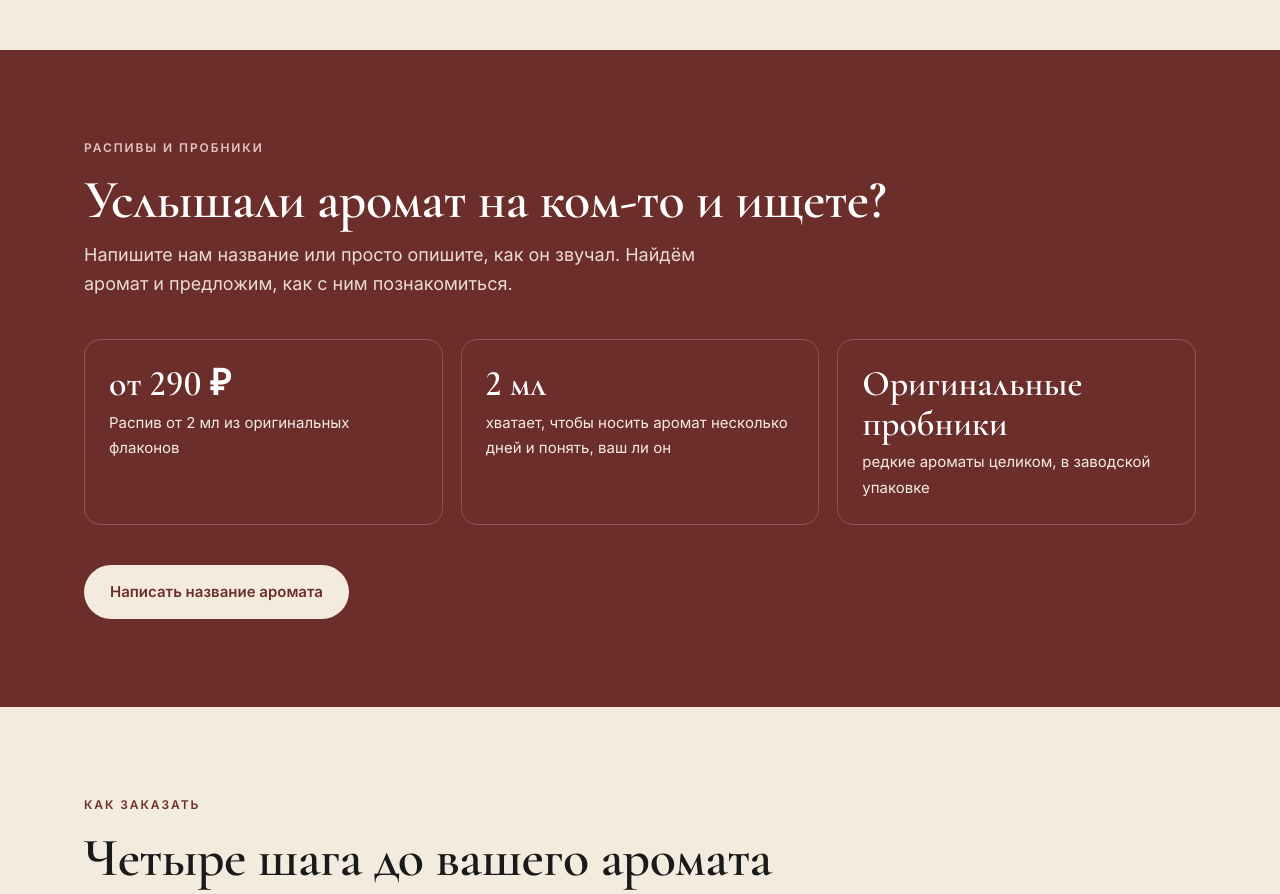
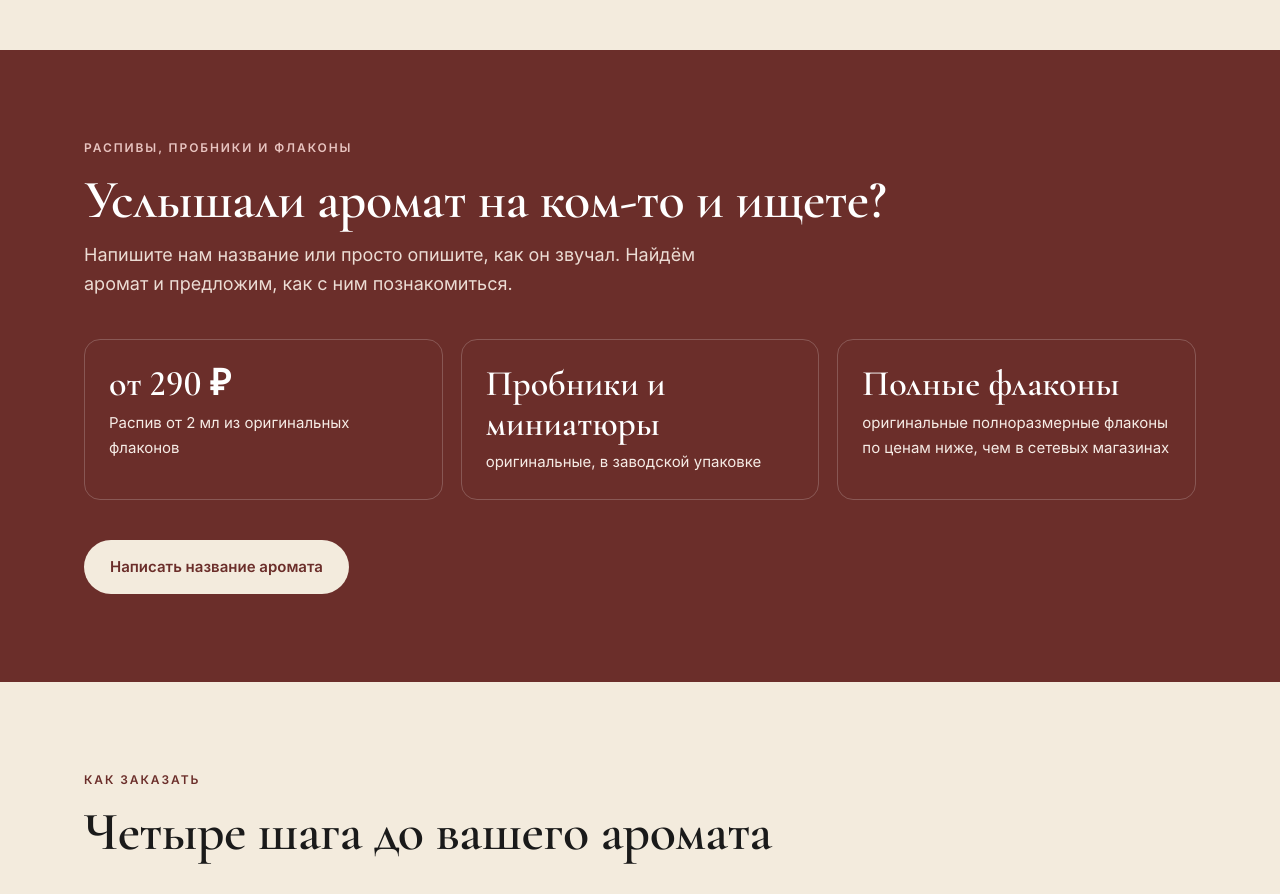
Before and after one commit to Bazque/bazque.github.io, a plain HTML site: page index.html in a window 1280 px wide. Shown: the part 4360-5254 px from the top of the page. Drawn offline with Linux system fonts and the light colour scheme.

Commit message:
Новый список в блоке распивов

```diff
--- a/index.html
+++ b/index.html
@@ -437,13 +437,13 @@ footer a:hover{color:#fff}
 
 <section class="raspiv" id="raspiv">
   <div class="wrap">
-    <div class="kicker">Распивы и пробники</div>
+    <div class="kicker">Распивы, пробники и флаконы</div>
     <h2>Услышали аромат на ком-то и ищете?</h2>
     <p class="lead">Напишите нам название или просто опишите, как он звучал. Найдём аромат и предложим, как с ним познакомиться.</p>
     <div class="r-grid">
       <div><b>от 290 ₽</b><span>Распив от 2 мл из оригинальных флаконов</span></div>
-      <div><b>2 мл</b><span>хватает, чтобы носить аромат несколько дней и понять, ваш ли он</span></div>
-      <div><b>Оригинальные пробники</b><span>редкие ароматы целиком, в заводской упаковке</span></div>
+      <div><b>Пробники и миниатюры</b><span>оригинальные, в заводской упаковке</span></div>
+      <div><b>Полные флаконы</b><span>оригинальные полноразмерные флаконы по ценам ниже, чем в сетевых магазинах</span></div>
     </div>
     <button class="btn btn-main js-contact" aria-haspopup="true" aria-expanded="false" data-hint="Напишите название аромата или опишите, как он звучал">Написать название аромата</button>
   </div>
```
